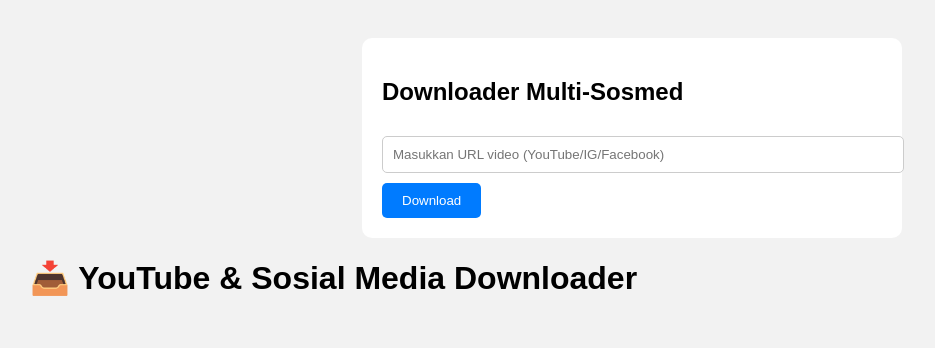
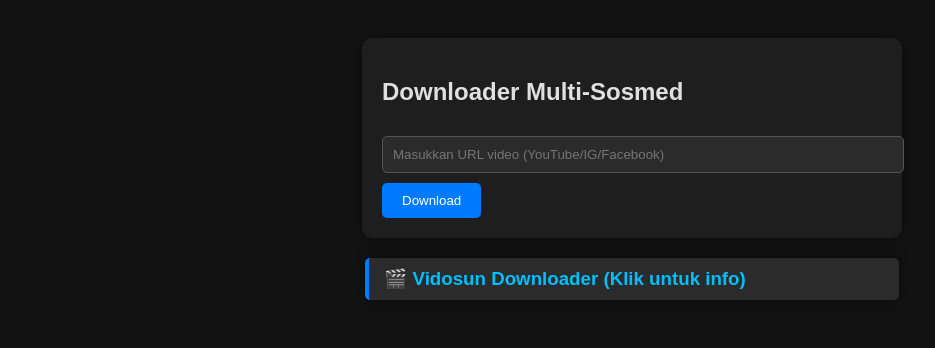
Before and after one commit to sta-973/vidosun, a Flask app: page / in a window 1280 px wide. Shown: the top 348 px of the page, without its empty margins (8-943 px from the left). Run offline with Flask 3, Linux system fonts and the light colour scheme.

Commit message:
Add files via upload

```diff
--- a/requirements.txt
+++ b/requirements.txt
@@ -1,5 +1,3 @@
 Flask==3.0.3
 Flask-Cors==4.0.1
-yt-dlp==2024.10.7
-gunicorn==23.0.0
-requests==2.32.3
+yt-dlp==2025.10.1.232815.dev0
--- a/templates/index.html
+++ b/templates/index.html
@@ -5,13 +5,64 @@
     <title>Downloader Multi-Sosmed</title>
     <link rel="icon" type="image/x-icon" href="{{ url_for('static', filename='favicon.ico') }}">
     <style>
-        body { font-family: Arial, sans-serif; background: #f2f2f2; padding: 30px; }
-        .container { max-width: 500px; margin: auto; background: #fff; padding: 20px; border-radius: 10px; }
-        input[type=text] { width: 100%; padding: 10px; margin: 10px 0; border-radius: 5px; border: 1px solid #ccc; }
-        button { padding: 10px 20px; background: #007BFF; color: white; border: none; border-radius: 5px; cursor: pointer; }
+        /* === Dark Mode Styles === */
+        body {
+            font-family: Arial, sans-serif;
+            background: #121212;
+            color: #e0e0e0;
+            padding: 30px;
+        }
+        .container {
+            max-width: 500px;
+            margin: auto;
+            background: #1e1e1e;
+            padding: 20px;
+            border-radius: 10px;
+            box-shadow: 0 0 10px rgba(0,0,0,0.5);
+        }
+        input[type=text] {
+            width: 100%;
+            padding: 10px;
+            margin: 10px 0;
+            border-radius: 5px;
+            border: 1px solid #555;
+            background: #2b2b2b;
+            color: #e0e0e0;
+        }
+        button {
+            padding: 10px 20px;
+            background: #007BFF;
+            color: white;
+            border: none;
+            border-radius: 5px;
+            cursor: pointer;
+        }
         button:hover { background: #0056b3; }
-        .message { color: red; margin: 10px 0; }
-        .download-link { margin-top: 15px; display: block; }
+        .message { color: #ff6b6b; margin: 10px 0; }
+        .download-link { margin-top: 15px; display: block; color: #00bfff; text-decoration: none; }
+        .download-link:hover { text-decoration: underline; }
+
+        /* === Collapsible README === */
+        .readme {
+            background: #2b2b2b;
+            border-left: 4px solid #007BFF;
+            padding: 10px 15px;
+            margin-top: 20px;
+            border-radius: 5px;
+        }
+        .readme h3 {
+            margin: 0;
+            color: #00bfff;
+            cursor: pointer;
+        }
+        .readme-content {
+            display: none;
+            margin-top: 10px;
+        }
+        .readme-content a { color: #00bfff; text-decoration: none; }
+        .readme-content a:hover { text-decoration: underline; }
+        ul { padding-left: 20px; }
+        li { margin-bottom: 5px; }
     </style>
 </head>
 <body>
@@ -27,7 +78,36 @@
         {% if file_path %}
             <a class="download-link" href="{{ url_for('download_file', filename=file_path.split('/')[-1]) }}">⬇️ Klik untuk download video</a>
         {% endif %}
-    </div>
-    <h1>📥 YouTube & Sosial Media Downloader</h1>
+      </div>
+
+      <!-- Collapsible README / Info tambahan -->
+      <div class="container readme">
+        <h3 onclick="toggleReadme()">🎬 Vidosun Downloader (Klik untuk info)</h3>
+        <div class="readme-content">
+            <p>Selamat datang di Vidosun Downloader — aplikasi web sederhana untuk mengunduh video dan audio dari YouTube, TikTok, dan berbagai sosial media lainnya secara cepat dan gratis.</p>
+            <p>🌐 Website Resmi: <a href="https://vidosun.com" target="_blank">https://vidosun.com</a></p>
+            <h4>🚀 Fitur Utama</h4>
+            <ul>
+                <li>✅ Salin link video dari sosial media.</li>
+                <li>🎵 Tempelkan link ke kolom input di halaman utama.</li>
+                <li>🎥 Tekan Enter atau Submit untuk mulai download.</li>
+                <li>📊 Tunggu hingga file dikirim ke browser Anda.</li>
+                <li>⚡ Gunakan tombol silang di kanan input untuk reset link.</li>
+            </ul>
+            <p>🌍 ## Support
+              Email: womisa2008@gmail.com</p>
+        </div>
+      </div>
+
+    <script>
+        function toggleReadme() {
+            const content = document.querySelector('.readme-content');
+            if (content.style.display === "block") {
+                content.style.display = "none";
+            } else {
+                content.style.display = "block";
+            }
+        }
+    </script>
 </body>
 </html>
```
